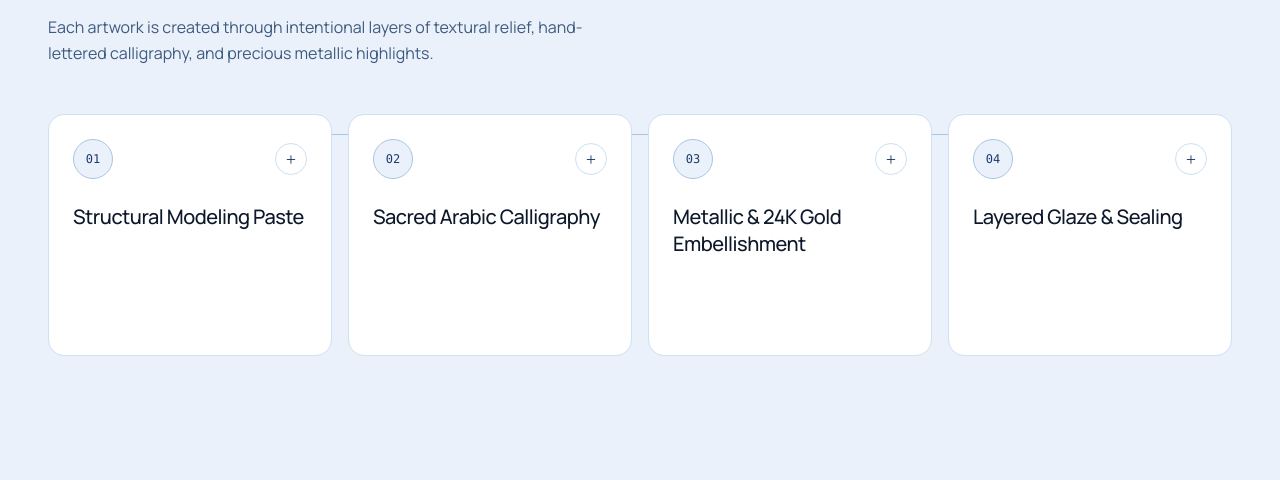
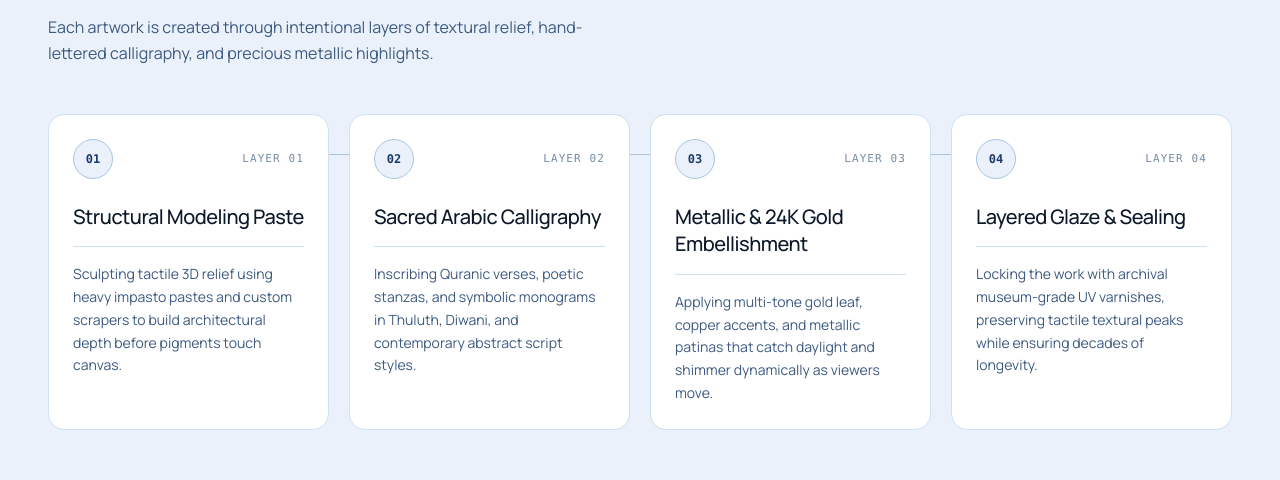
Before and after one commit to MFX-LABS-INDIA/sumaira-arts, a Next.js app: page /about in a window 1280 px wide. Shown: the part 1938-2418 px from the top of the page. Built offline with nearby package versions, Linux system fonts and the light colour scheme; no server answers.

Commit message:
feat(about): redesign Studio Technique cards for clarity and smooth hover

```diff
--- a/src/components/about/StudioTechnique.tsx
+++ b/src/components/about/StudioTechnique.tsx
@@ -1,90 +1,44 @@
-"use client";
-
-import { useState } from "react";
 import type { StudioCraftStep } from "@/data/artist";
 
 export function StudioTechnique({ steps }: { steps: StudioCraftStep[] }) {
-  const [activeStep, setActiveStep] = useState<string | null>(null);
-
-  const toggleStep = (stepKey: string) => {
-    setActiveStep((curr) => (curr === stepKey ? null : stepKey));
-  };
-
   return (
-    <ol className="relative mt-8 grid gap-4 sm:mt-12 sm:grid-cols-2 sm:gap-5 lg:grid-cols-4 lg:gap-4">
-      {steps.map((step, index) => {
-        const isPinned = activeStep === step.step;
-
-        return (
-          <li key={step.step} className="relative">
+    <ol className="relative mt-8 -mx-5 flex snap-x snap-mandatory scroll-px-5 gap-4 overflow-x-auto px-5 pb-2 no-scrollbar sm:mx-0 sm:mt-12 sm:grid sm:grid-cols-2 sm:gap-5 sm:overflow-visible sm:px-0 sm:pb-0 sm:scroll-px-0 lg:grid-cols-4 lg:gap-5">
+      {steps.map((step, index) => (
+        <li
+          key={step.step}
+          className="relative flex w-[78vw] max-w-[300px] shrink-0 snap-start sm:w-auto sm:max-w-none"
+        >
           {index < steps.length - 1 && (
             <span
-                className="absolute start-5 top-5 hidden h-px w-[calc(100%+1rem)] bg-soft lg:block"
+              className="pointer-events-none absolute start-10 top-10 hidden h-px w-[calc(100%-1.25rem)] bg-soft lg:block"
               aria-hidden="true"
             />
           )}
-            <article
-              role="button"
-              tabIndex={0}
-              aria-expanded={isPinned}
-              onClick={() => toggleStep(step.step)}
-              onKeyDown={(e) => {
-                if (e.key === "Enter" || e.key === " ") {
-                  e.preventDefault();
-                  toggleStep(step.step);
-                }
-              }}
-              className={`group relative flex h-full cursor-pointer flex-col overflow-hidden rounded-card border bg-white outline-none transition-[border-color,box-shadow,transform] duration-500 ease-out-soft hover:-translate-y-1 hover:border-brand/40 hover:shadow-raised focus-visible:ring-2 focus-visible:ring-brand focus-visible:ring-offset-2 motion-reduce:transition-none ${
-                isPinned
-                  ? "-translate-y-1 border-brand/40 shadow-raised"
-                  : "border-light"
-              }`}
-            >
-              <div className="flex min-h-56 flex-col p-5 sm:min-h-60 sm:p-6">
-                <div className="flex items-center justify-between gap-3">
+          <article className="group relative flex h-full w-full flex-col overflow-hidden rounded-card border border-light bg-white p-5 transition-[border-color,box-shadow,transform] duration-500 ease-out-soft hover:-translate-y-1.5 hover:border-brand/40 hover:shadow-raised sm:p-6 motion-reduce:transform-none motion-reduce:transition-none">
             <span
-                    className={`grid h-10 w-10 place-items-center rounded-full border font-mono text-xs font-medium transition-colors duration-300 group-hover:border-brand group-hover:bg-brand group-hover:text-white ${
-                      isPinned
-                        ? "border-brand bg-brand text-white"
-                        : "border-soft bg-ice text-brand"
-                    }`}
-                  >
+              className="pointer-events-none absolute inset-x-0 top-0 h-0.5 origin-left scale-x-0 bg-brand transition-transform duration-500 ease-out-soft group-hover:scale-x-100 motion-reduce:transition-none"
+              aria-hidden="true"
+            />
+
+            <div className="relative z-10 flex items-center justify-between gap-3">
+              <span className="grid h-10 w-10 place-items-center rounded-full border border-soft bg-ice font-mono text-xs font-semibold text-brand transition-colors duration-300 group-hover:border-brand group-hover:bg-brand group-hover:text-white">
                 {step.step}
               </span>
-                  <span
-                    className={`grid h-8 w-8 place-items-center rounded-full border border-light text-lg font-light leading-none text-brand transition-transform duration-300 group-hover:rotate-45 motion-reduce:transition-none ${
-                      isPinned ? "rotate-45" : ""
-                    }`}
-                    aria-hidden="true"
-                  >
-                    +
+              <span className="font-mono text-[11px] uppercase tracking-widest text-steel/70 transition-colors duration-300 group-hover:text-brand">
+                Layer {step.step}
               </span>
             </div>
-                <h3 className="mt-6 font-serif text-lg font-medium leading-snug tracking-tight text-deep sm:text-xl">
+
+            <h3 className="mt-5 font-serif text-lg font-medium leading-snug tracking-tight text-deep transition-colors duration-300 group-hover:text-brand sm:mt-6 sm:text-xl">
               {step.title}
             </h3>
-              </div>
-              <div
-                className={`grid transition-[grid-template-rows] duration-500 ease-out-soft group-hover:grid-rows-[1fr] motion-reduce:transition-none ${
-                  isPinned ? "grid-rows-[1fr]" : "grid-rows-[0fr]"
-                }`}
-              >
-                <div className="overflow-hidden">
-                  <p
-                    className={`border-t border-light px-5 py-4 text-sm leading-relaxed text-steel transition-[opacity,transform] duration-500 ease-out-soft group-hover:translate-y-0 group-hover:opacity-100 sm:px-6 sm:py-5 motion-reduce:translate-y-0 motion-reduce:transition-none ${
-                      isPinned
-                        ? "translate-y-0 opacity-100"
-                        : "translate-y-2 opacity-0"
-                    }`}
-                  >
+
+            <p className="mt-3 border-t border-light pt-3 text-sm leading-relaxed text-steel sm:mt-4 sm:pt-4">
               {step.description}
             </p>
-                </div>
-              </div>
           </article>
         </li>
-        );
-      })}
+      ))}
     </ol>
   );
 }
```
Lines whose indentation alone changed are shown as unchanged.
